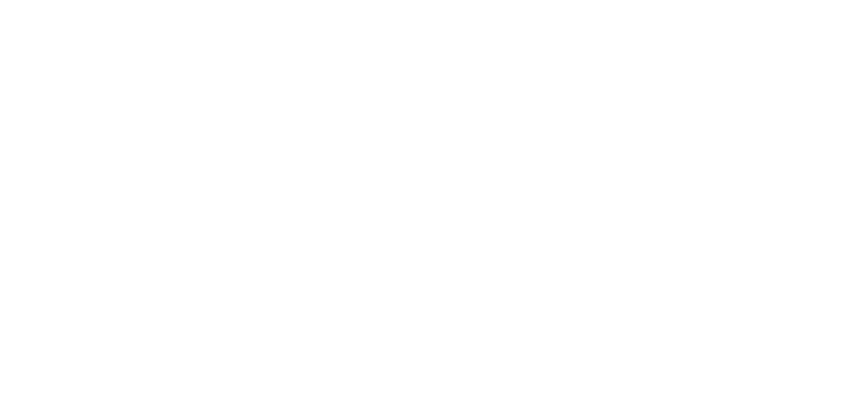
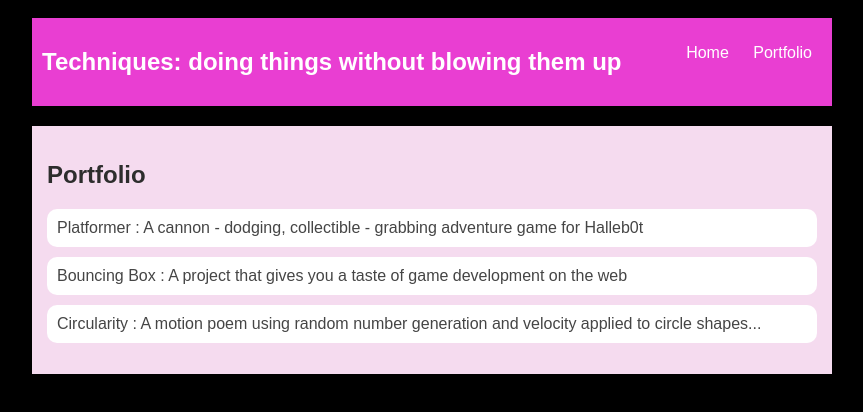
Before and after one commit to xfrost79/xfrost79.github.io, a plain HTML site: page portfolio.html in a window 1280 px wide. Shown: the whole page, without its empty margins (208-1071 px from the left). Drawn offline with Linux system fonts and the light colour scheme.

Commit message:
portfolio creation 2

```diff
--- a/portfolio.html
+++ b/portfolio.html
@@ -1,11 +1,108 @@
 <!DOCTYPE HTML>
 <html>
-    <head>
+    <head><title>Website on how to do things without blowing them up</title>
+        <style type="text/css">
+            body {
+                background: rgb(0, 0, 0);
+                color: rgb(45, 45, 45);
+                padding: 10px;
+                font-family: arial;
+            }
+            header {
+                font-size: 1.5em;
+                font-weight: bold;
+            }
+
+            #all-contents {
+                max-width: 800px;
+                margin: auto;
+            }
+
+            /* navigation menu */
+            nav {
+                background: rgb(233, 62, 210);
+               margin: 0 auto;
+               margin-bottom: 20px;
+                display: flex;
+                padding: 10px;
+            }
+            h1 {
+                display: flex;
+                align-items: center;
+                color: rgb(255, 255, 255);
+                flex: 1;
+            }
+            #nav-ul {
+                list-style-image: none;
+            }
+            .nav-li {
+                display: inline-block;
+                padding: 0 10px;
+            }
+            .nav-a {
+                text-decoration: none;
+                color: #fff;
+            }
+
+            /* main container area beneath menu */
+            main {
+                background: rgb(245, 219, 239);
+                display: flex;
+            }
+            .content {
+                flex: 1;
+                padding: 15px;
+            }
+            .content h1 {
+             color: black;
+         }
+
+         #portfolio {
+             list-style-type: none;
+             padding-left: 0;
+         }
+
+         #portfolio li {
+             background: #fff;
+             padding: 10px;
+             border-radius: 10px;
+             margin-bottom: 10px;
+         }
+
+         #portfolio li:hover {
+             background: #eee;
+         }
+
+         #portfolio a {
+             text-decoration: none;
+             color: #454545;
+         }
+        </style>
     </head>
 
     <body>
       <div id="all-contents">
-
+        <nav>
+            <h1>Techniques: doing things without blowing them up</h1>
+            <ul id="nav-ul">
+               <li class="nav-li">
+               <a class="nav-a" href="index.html">Home</a>
+             </li>
+             <li class="nav-li">
+               <a class="nav-a" href="portfolio.html">Portfolio</a>
+             </li>
+            </ul>
+     </nav>
+        <main>
+         <div class="content">
+            <h2>Portfolio</h2>
+            <ul id="portfolio">
+                <li><a href="projects/platformer/">Platformer : A cannon - dodging, collectible - grabbing adventure game for Halleb0t</a></li>
+                <li><a href="projects/bouncing-box/">Bouncing Box : A project that gives you a taste of game development on the web </a></li>
+                <li><a href="projects/circularity/">Circularity : A motion poem using random number generation and velocity applied to circle shapes...</a></li>
+            </ul>
+            </div>
+         </main>
       </div>
     </body>
 </html>
```
Also changed, not shown: index.html (+1 -1 lines).
